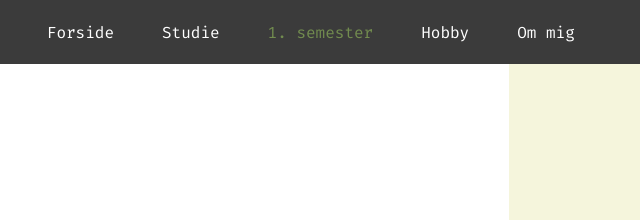
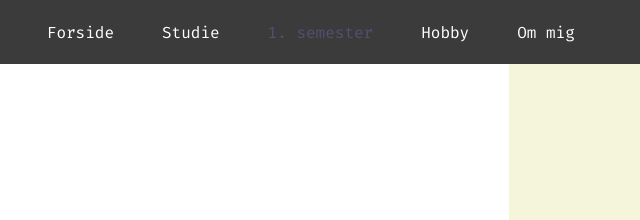
Before and after one commit to Vicky8484/victory_prof_portfolie, a plain HTML site: page sem1.html in a window 1280 px wide. In both pictures the pointer is over the link "1. semester". Shown: the top 220 px of the page, 302-942 px from the left. Drawn offline with Linux system fonts and the light colour scheme.

Commit message:
hover active

```diff
--- a/css/global.css
+++ b/css/global.css
@@ -97,6 +97,10 @@ button:hover{
 }
 
 .active{
+  color: var(--hover2);
+}
+
+.active:hover{
   color: var(--hover2);
 }
 
```
